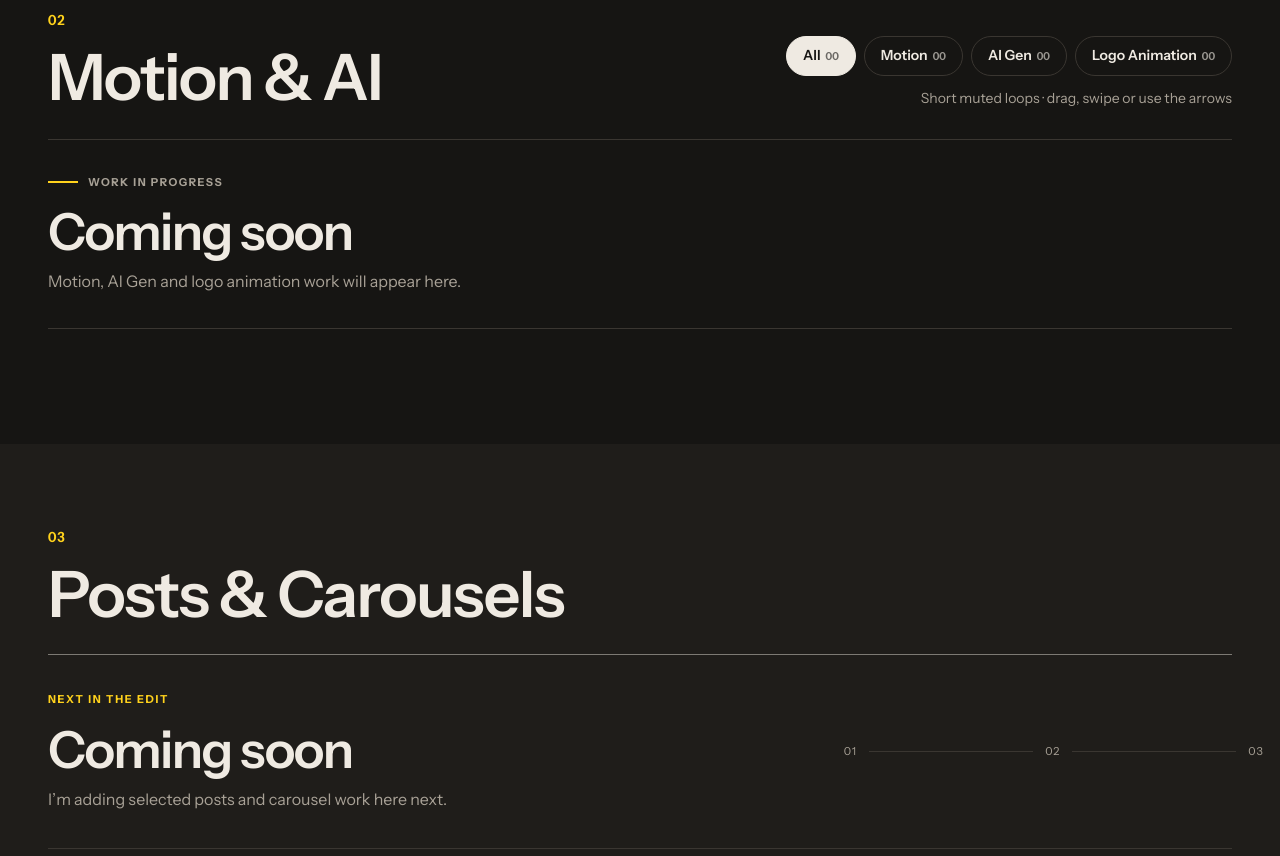
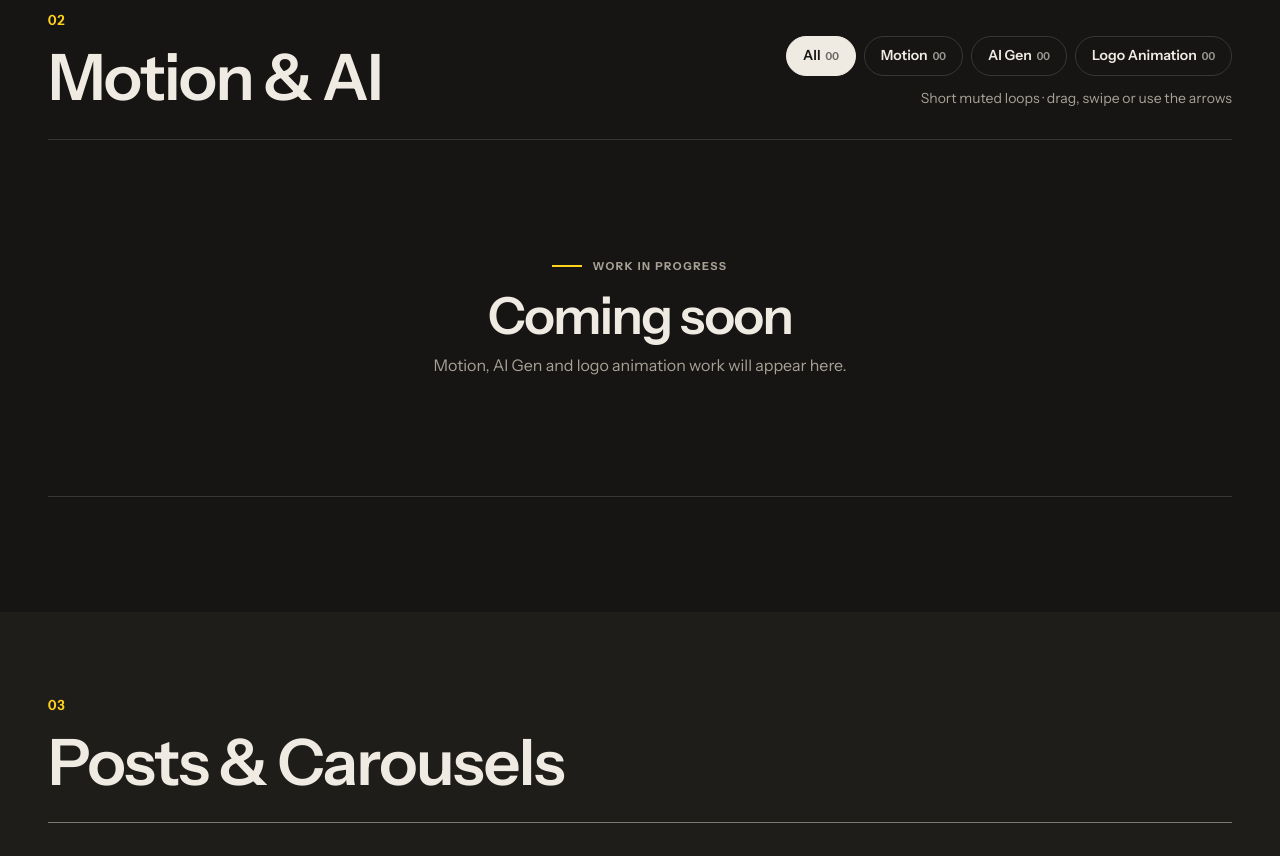
Before and after one commit to AidaMichel/ramy-george-site, an Astro site in the folder web/: page / in a window 1280 px wide. Shown: the part 2040-2896 px from the top of the page. Built offline with nearby package versions, Linux system fonts and the light colour scheme; Astro itself is replaced by a stand-in of ours.

Commit message:
Center Motion coming-soon state

```diff
--- a/web/src/components/MotionSection.astro
+++ b/web/src/components/MotionSection.astro
@@ -88,11 +88,14 @@ const filters = site.home.motionFilters
   .empty-state {
     border-top: 1px solid var(--rule);
     border-bottom: 1px solid var(--rule);
-    display: block;
-    padding: 34px 0;
+    min-height: clamp(250px, 28vw, 390px);
+    display: grid;
+    place-items: center;
+    padding: clamp(44px, 6vw, 72px) 0;
     margin-bottom: clamp(56px, 7vw, 96px);
+    text-align: center;
   }
-  .empty-copy { max-width: 620px; }
+  .empty-copy { max-width: 620px; display: flex; flex-direction: column; align-items: center; }
   .empty-status { font-size: 11px; letter-spacing: .14em; font-weight: 700; color: var(--muted); display: flex; align-items: center; gap: 10px; }
   .empty-status span { width: 30px; height: 2px; background: var(--acc); display: inline-block; }
   .empty-title { margin-top: 16px; font-size: clamp(34px, 4vw, 54px); line-height: 1; letter-spacing: -.03em; font-weight: 600; }
@@ -104,7 +107,7 @@ const filters = site.home.motionFilters
     .filters { justify-content: flex-start; }
   }
   @media (max-width: 719px) {
-    .empty-state { min-height: 0; padding: 30px 0 34px; margin-bottom: 56px; }
+    .empty-state { min-height: 220px; padding: 36px 20px; margin-bottom: 56px; }
     .empty-desc { font-size: 15px; }
   }
 </style>
```
